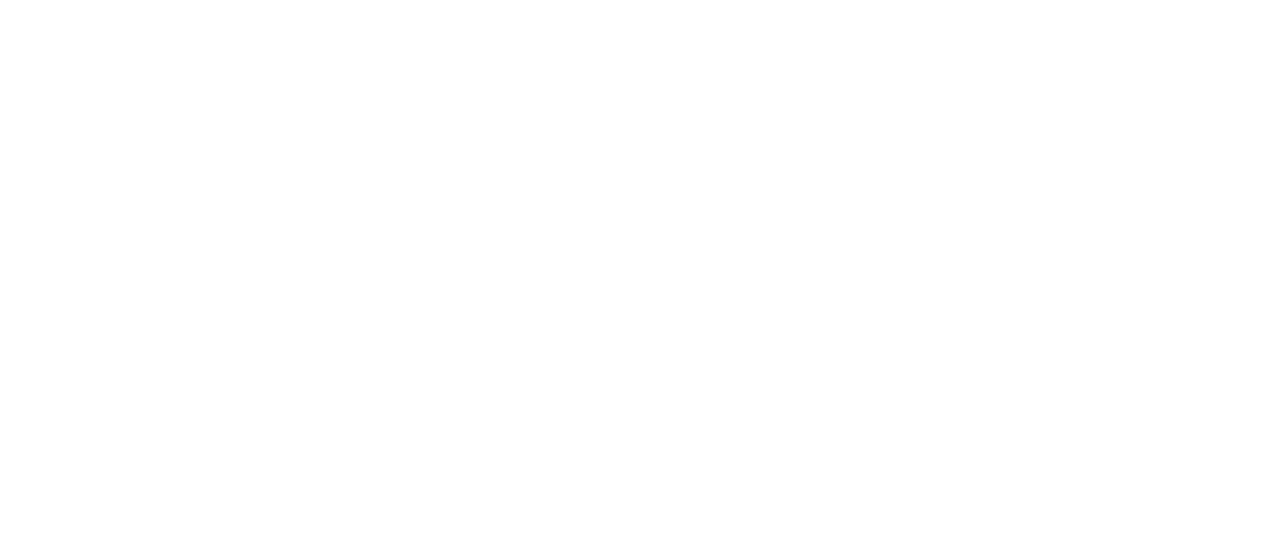
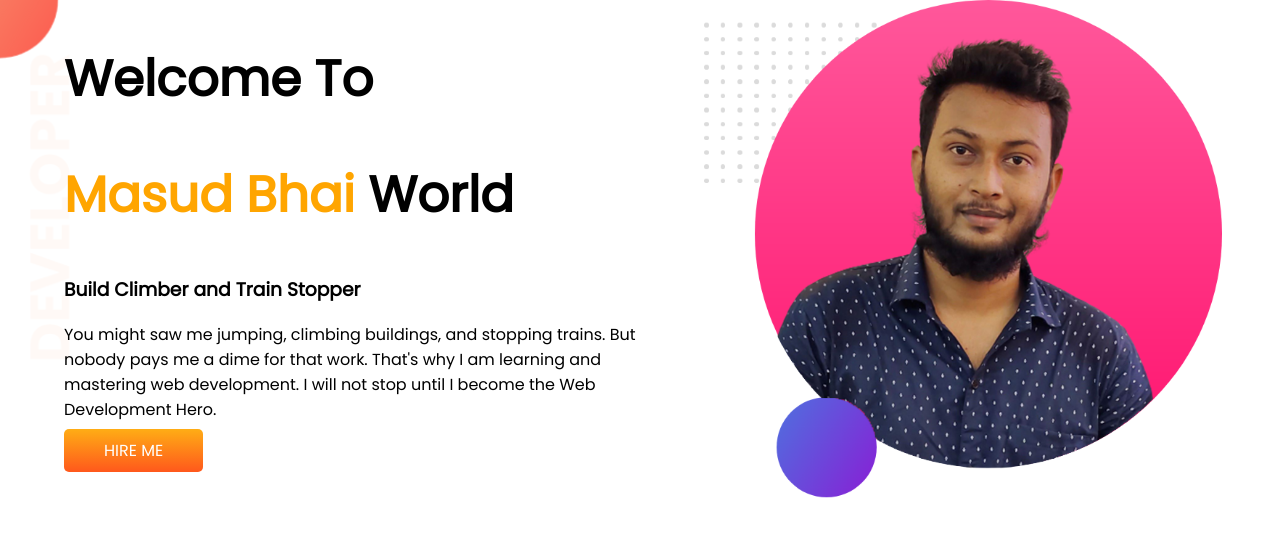
Before and after one commit to masudbhai05/-developer-portfolio, a plain HTML site: page index.html in a window 1280 px wide. Drawn offline with Linux system fonts and the light colour scheme.

Commit message:
first section complate

```diff
--- a/index.html
+++ b/index.html
@@ -1,13 +1,32 @@
 <!DOCTYPE html>
 <html lang="en">
+
 <head>
     <meta charset="UTF-8">
     <meta http-equiv="X-UA-Compatible" content="IE=edge">
     <meta name="viewport" content="width=device-width, initial-scale=1.0">
     <title>Deveoper Portfolio</title>
+    <link rel="preconnect" href="https://fonts.googleapis.com">
+    <link rel="preconnect" href="https://fonts.gstatic.com" crossorigin>
+    <link href="https://fonts.googleapis.com/css2?family=Poppins&display=swap" rel="stylesheet">
     <link rel="stylesheet" href="style.css">
 </head>
+
 <body>
+    <section class="top-banner">
+        <div class="half-width">
+            <h1>Welcome To</h1>
+            <h1><span class="masud-bhai">Masud Bhai</span> World</h1>
+            <h3>Build Climber and Train Stopper</h3>
+            <p>You might saw me jumping, climbing buildings, and stopping trains. But nobody pays me a dime for that
+                work. That's why I am learning and mastering web development. I will not stop until I become the Web
+                Development Hero.</p>
+            <a class="button" target="_blank" href="https://www.facebook.com/masudali05">HIRE ME</a>
+        </div>
+        <div class="half-width">
+            <img src="images/my-bg2.png" alt="image">
+        </div>
+    </section>
+</body>
 
-</body>
 </html>
--- a/style.css
+++ b/style.css
@@ -0,0 +1,36 @@
+body{
+    font-family: 'Poppins', sans-serif;
+    margin: 0;
+    padding: 0;
+}
+
+section{
+    display: flex;
+
+}
+
+h1{
+    font-size: 50px;
+}
+.masud-bhai{
+    color: orange;
+}
+.half-width{
+    width: 50%;
+    padding-left: 5%;
+}
+.half-width img{
+    width: 90%;
+}
+.button{
+    text-decoration: none;
+    color: white;
+    background-image: linear-gradient(#ffad15, #ff581c);
+    padding: 10px 40px;
+    border-radius: 5px;
+}
+
+.top-banner{
+    background-image: url(images/top-banner.png);
+    background-repeat: no-repeat;
+}
```
Also changed, not shown: images/dream-bg.png (added), images/exp-bg.png (added), images/my-bg.png (added), images/my-bg2.png (added), images/top-banner.png (added).
